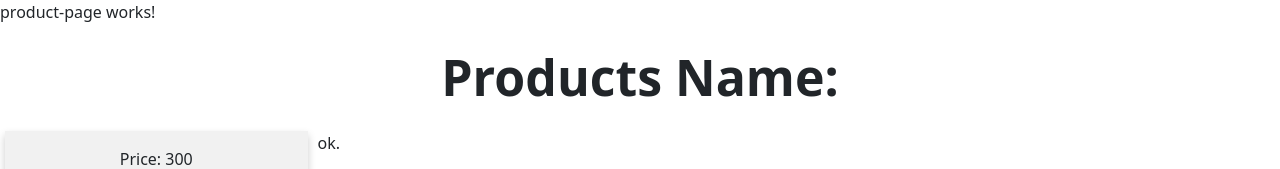
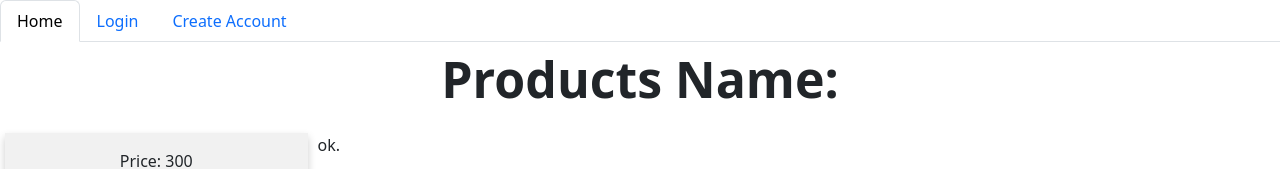
Before and after one commit to 240205-JavaAngularAWS/shoe-front, an Angular app in the folder payMore/: page /productPage/1 in a window 1280 px wide. Shown: the top 169 px of the page. Built offline with nearby package versions, Linux system fonts and the light colour scheme.

Commit message:
cleaned up code

```diff
--- a/payMore/src/app/components/product-page/product-page.component.html
+++ b/payMore/src/app/components/product-page/product-page.component.html
@@ -1,12 +1,8 @@
-<p>product-page works!</p>
-
 <div>
-    <!-- <app-nav-bar></app-nav-bar> -->
+    <app-nav-bar></app-nav-bar>
     <div>
         <p style="text-align: center; font-weight: bolder; font-size: 50px;">Products Name:</p>
         <view-products [productsInputted]="products"></view-products>
     </div>
+    <reviewList></reviewList>
 </div>
-
-
-<reviewList></reviewList>
```
Also changed, not shown: payMore/src/app/components/user-portal/user-portal.component.html (indentation only).
